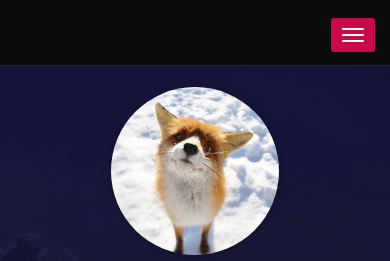
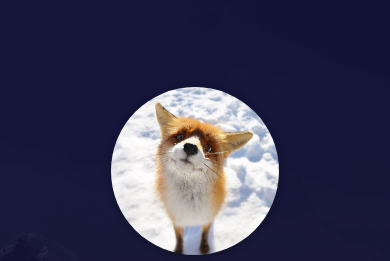
Before and after one commit to thekiba/thekiba.io, a website: page index.html in a window 390 px wide. Shown: the top 261 px of the page. Drawn offline with nearby package versions, Linux system fonts and the light colour scheme.

Commit message:
Hide menu when small screen

```diff
--- a/index.html
+++ b/index.html
@@ -89,7 +89,7 @@
 
 
   <!-- NAVIGATION START -->
-  <nav id="navigation" class="navbar navbar-fixed-top center-menu" role="navigation">
+  <nav id="navigation" class="navbar navbar-fixed-top center-menu hidden-sm hidden-xs" role="navigation">
       <div class="container navbar-container">
           <div class="navbar-header page-scroll">
               <button type="button" class="navbar-toggle" data-toggle="collapse" data-target=".berg-collapse">
```
